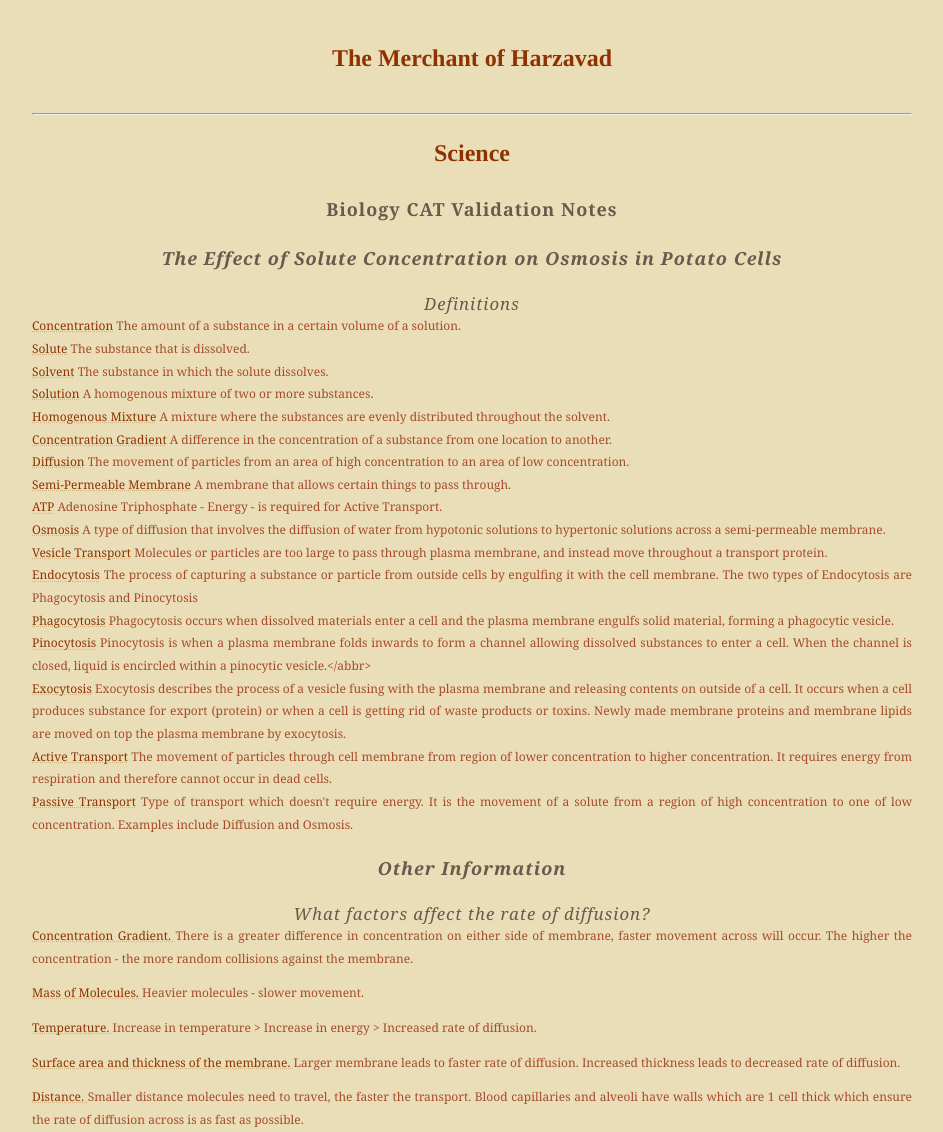
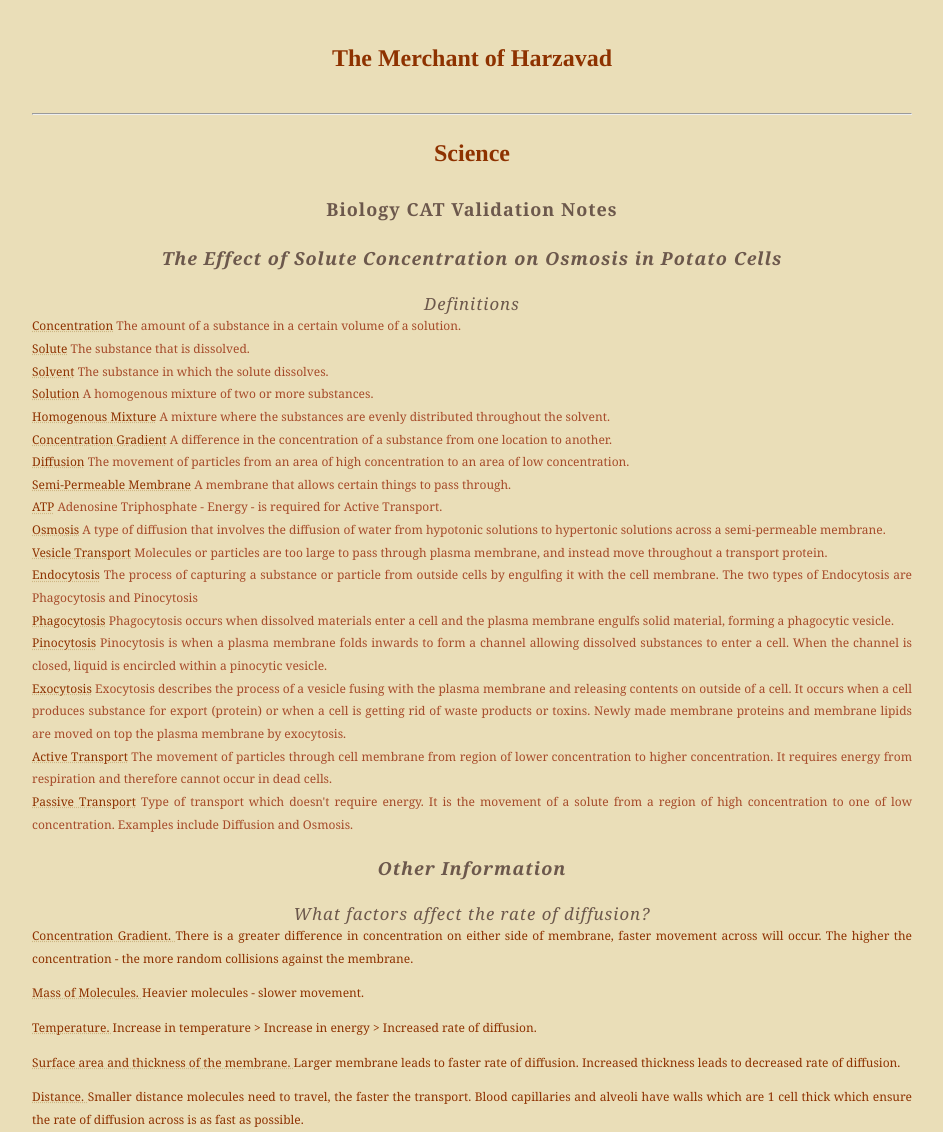
Before and after one commit to dvaraka/the-merchant, a Jekyll site: the page built from notes/year-9/science/yr9-bio/cat-validation-notes.md, in a window 1280 px wide. Shown: the top 1132 px of the page, without its empty margins (168-1111 px from the left). Built offline with Jekyll 4.4.1, drawn with Linux system fonts in a browser that asks for light colours; our own code applies the rules of GitHub Pages for plain Markdown files; part of the change alters nothing that is shown; grey boxes are pictures that could not be loaded.

Commit message:
Update cat-validation-notes.md

```diff
--- a/notes/year-9/science/yr9-bio/cat-validation-notes.md
+++ b/notes/year-9/science/yr9-bio/cat-validation-notes.md
@@ -32,7 +32,7 @@
     <br>
     <def><abbr>Phagocytosis</abbr> Phagocytosis occurs when dissolved materials enter a cell and the plasma membrane engulfs solid material, forming a phagocytic vesicle.</def>
     <br>
-    <def><abbr>Pinocytosis</abbr> Pinocytosis is when a plasma membrane folds inwards to form a channel allowing dissolved substances to enter a cell. When the channel is closed, liquid is encircled within a pinocytic vesicle.</abbr>
+    <def><abbr>Pinocytosis</abbr> Pinocytosis is when a plasma membrane folds inwards to form a channel allowing dissolved substances to enter a cell. When the channel is closed, liquid is encircled within a pinocytic vesicle.</def>
     <br>
     <def><abbr>Exocytosis</abbr> Exocytosis describes the process of a vesicle fusing with the plasma membrane and releasing contents on outside of a cell. It occurs when a cell produces substance for export (protein) or when a cell is getting rid of waste products or toxins. Newly made membrane proteins and membrane lipids are moved on top the plasma membrane by exocytosis.</def>
     <br>
```
